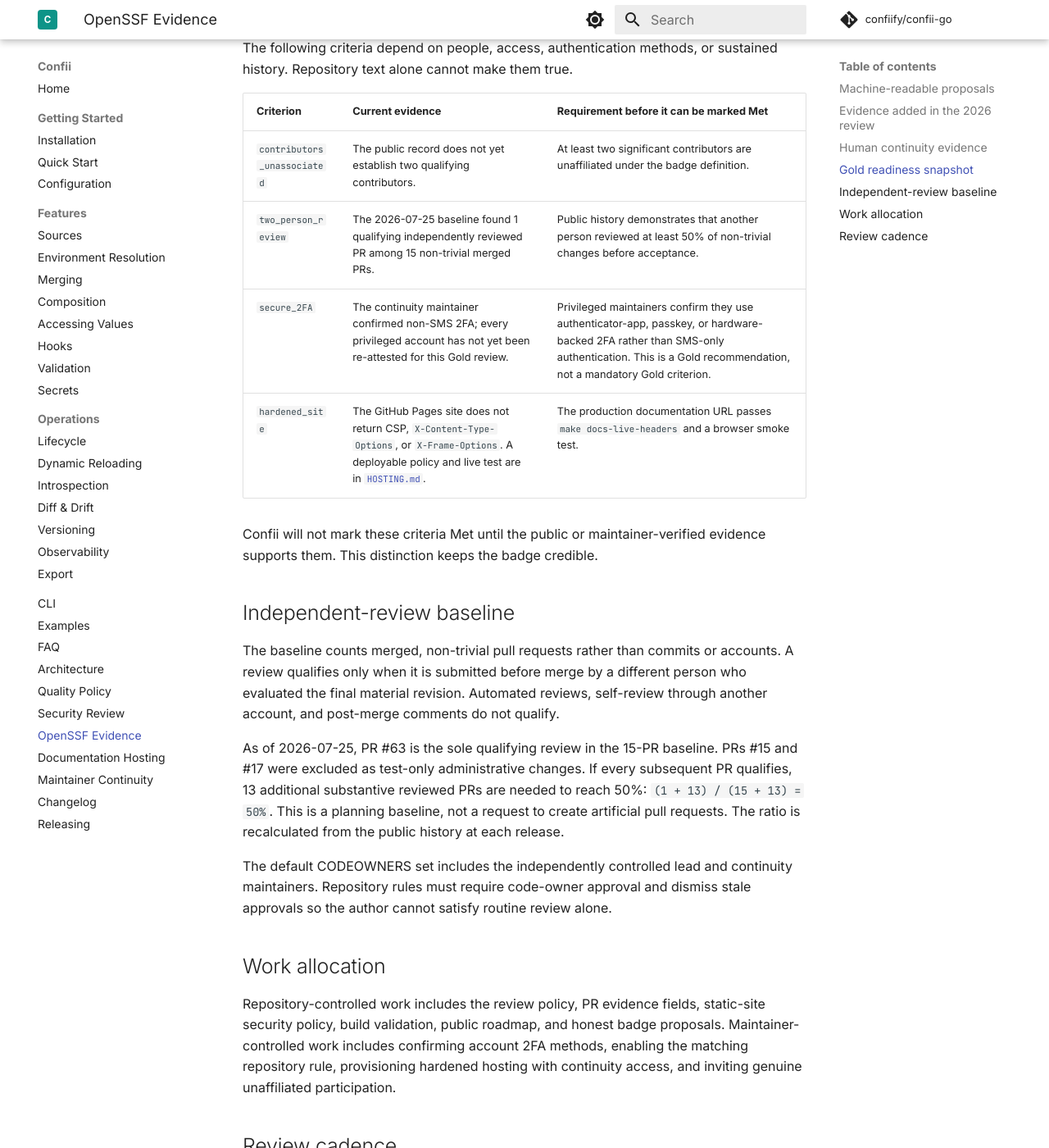
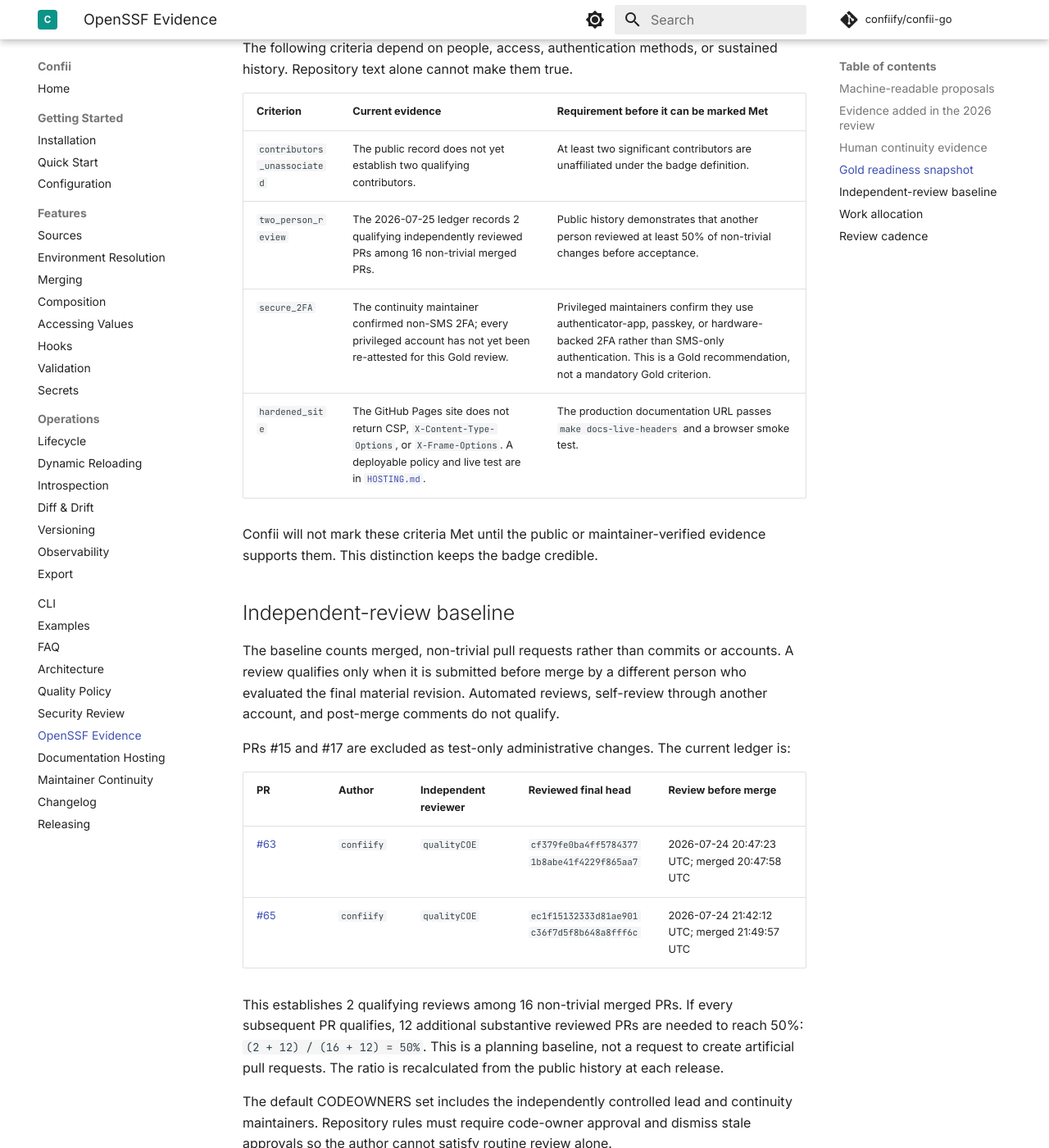
Before and after one commit to confiify/confii-go, an MkDocs documentation site: the page built from docs/OPENSSF_BEST_PRACTICES.md, in a window 1280 px wide and 1400 px high, scrolled down 1395 px. Shown: the whole window at 82% size. Built offline with MkDocs 1.6.1 and Material for MkDocs 9.7.7, drawn with Linux system fonts in a browser that asks for light colours; comment, search, counter and statistics services are not loaded.

Commit message:
docs: record qualifying review for PR 65 (#66)
## Summary

- record PR #65 as a qualifying independent human review
- add exact reviewed-head and review-before-merge evidence for PRs #63
and #65
- update the conservative review baseline from 1/15 to 2/16
- retain `two_person_review` as Unmet until the public history reaches
50%

## Why

PR #65 was authored by `confiify`, approved by independently controlled
`qualityCOE` against the final head commit, and merged only after that
approval.
The public OpenSSF evidence ledger should reflect the verified history
without
claiming the Gold criterion prematurely.

## Validation

- `make docs-check`
- `jq empty .bestpractices.json`
- `git diff --check`
- GitHub API verification of review commit IDs and timestamps for PRs
#63 and #65

Relates to #60.

Signed-off-by: confiify <confii.connect@gmail.com>

```diff
--- a/docs/OPENSSF_BEST_PRACTICES.md
+++ b/docs/OPENSSF_BEST_PRACTICES.md
@@ -53,7 +53,7 @@
 | Criterion | Current evidence | Requirement before it can be marked Met |
 | --- | --- | --- |
 | `contributors_unassociated` | The public record does not yet establish two qualifying contributors. | At least two significant contributors are unaffiliated under the badge definition. |
-| `two_person_review` | The 2026-07-25 baseline found 1 qualifying independently reviewed PR among 15 non-trivial merged PRs. | Public history demonstrates that another person reviewed at least 50% of non-trivial changes before acceptance. |
+| `two_person_review` | The 2026-07-25 ledger records 2 qualifying independently reviewed PRs among 16 non-trivial merged PRs. | Public history demonstrates that another person reviewed at least 50% of non-trivial changes before acceptance. |
 | `secure_2FA` | The continuity maintainer confirmed non-SMS 2FA; every privileged account has not yet been re-attested for this Gold review. | Privileged maintainers confirm they use authenticator-app, passkey, or hardware-backed 2FA rather than SMS-only authentication. This is a Gold recommendation, not a mandatory Gold criterion. |
 | `hardened_site` | The GitHub Pages site does not return CSP, `X-Content-Type-Options`, or `X-Frame-Options`. A deployable policy and live test are in [`HOSTING.md`](HOSTING.md). | The production documentation URL passes `make docs-live-headers` and a browser smoke test. |
 
@@ -67,12 +67,19 @@
 different person who evaluated the final material revision. Automated reviews,
 self-review through another account, and post-merge comments do not qualify.
 
-As of 2026-07-25, PR #63 is the sole qualifying review in the 15-PR baseline.
-PRs #15 and #17 were excluded as test-only administrative changes. If every
-subsequent PR qualifies, 13 additional substantive reviewed PRs are needed to
-reach 50%: `(1 + 13) / (15 + 13) = 50%`. This is a planning baseline, not a
-request to create artificial pull requests. The ratio is recalculated from the
-public history at each release.
+PRs #15 and #17 are excluded as test-only administrative changes. The current
+ledger is:
+
+| PR | Author | Independent reviewer | Reviewed final head | Review before merge |
+| --- | --- | --- | --- | --- |
+| [#63](https://github.com/confiify/confii-go/pull/63) | `confiify` | `qualityCOE` | `cf379fe0ba4ff57843771b8abe41f4229f865aa7` | 2026-07-24 20:47:23 UTC; merged 20:47:58 UTC |
+| [#65](https://github.com/confiify/confii-go/pull/65) | `confiify` | `qualityCOE` | `ec1f15132333d81ae901c36f7d5f8b648a8fff6c` | 2026-07-24 21:42:12 UTC; merged 21:49:57 UTC |
+
+This establishes 2 qualifying reviews among 16 non-trivial merged PRs. If
+every subsequent PR qualifies, 12 additional substantive reviewed PRs are
+needed to reach 50%: `(2 + 12) / (16 + 12) = 50%`. This is a planning baseline,
+not a request to create artificial pull requests. The ratio is recalculated
+from the public history at each release.
 
 The default CODEOWNERS set includes the independently controlled lead and
 continuity maintainers. Repository rules must require code-owner approval and
```
Also changed, not shown: .bestpractices.json.
